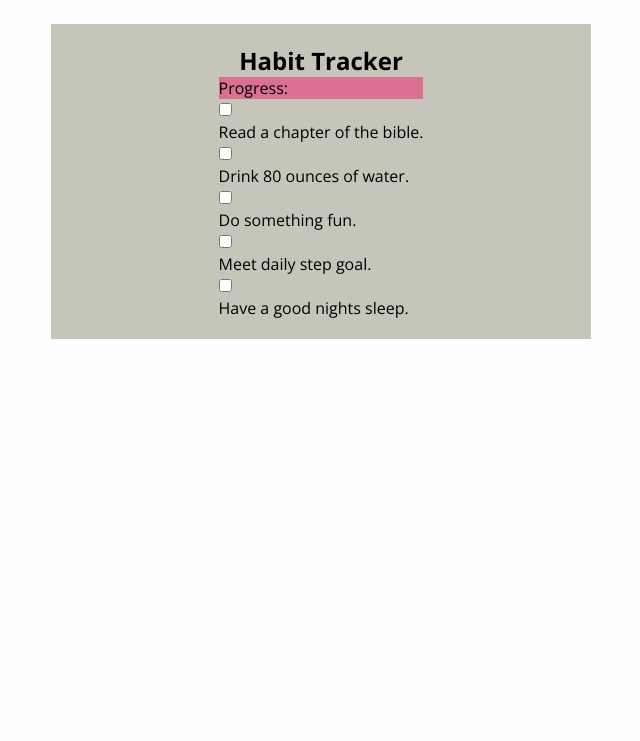
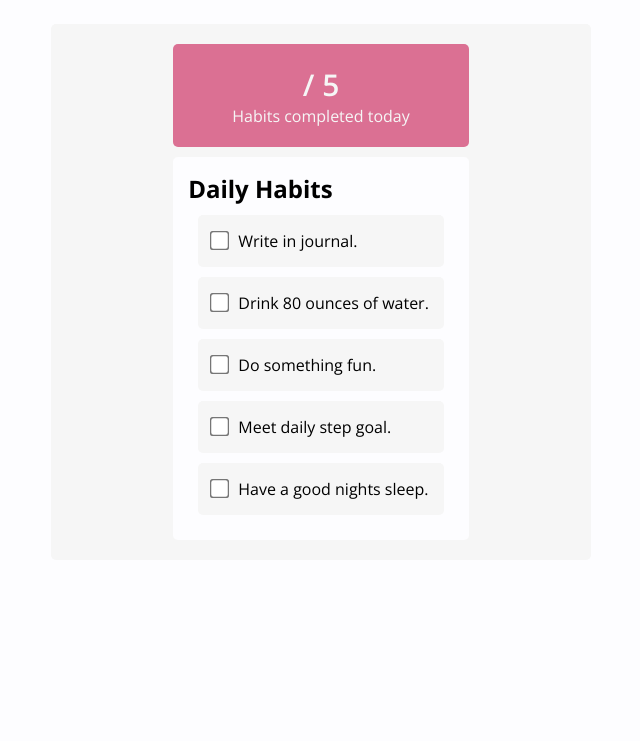
Before and after one commit to kpuzzonia/hw-habit-tracker, a plain HTML site: page index.html in a window 1280 px wide. Shown: the part 59-800 px from the top of the page, without its empty margins (319-959 px from the left). Drawn offline with nearby package versions, Linux system fonts and the light colour scheme.

Commit message:
More updating of styling

```diff
--- a/index.html
+++ b/index.html
@@ -8,38 +8,52 @@
 </head>
 <body>
     <header>
-        <h1>Holy Woman Glow Up</h1>
+        <h1>Habit Tracker</h1>
     </header>
 
     <main>
 
         <section id="habit-tracker" class="card">
-            <h2>Habit Tracker</h2>
             <div id="habit-tracker-container">
-                <div id="progress">Progress:</div>
+                <div id="progress">
+                    <p id="counter-display"><spa id="counter"></span> / 5</p>
+                    <p>Habits completed today</p>
+                </div>
                 <div id="habits">
+                    <h2>
+                        Daily Habits
+                    </h2>
                     <ul>
                         <li>
-                            <label for="habit1"><input type="checkbox" id="habit1"><li>Read a chapter of the bible.</li>
+                            <label for="habit1">
+                                <input type="checkbox" id="habit1"><span> Write in journal.</span>
                             </label>
                         </li>
 
+                        <li>
+                            <label for="habit2">
+                                <input type="checkbox" id="habit2"><span> Drink 80 ounces of water.</span>
+                            </label>
+                        </li>
 
-                        <label for="habit2">
-                            <input type="checkbox" id="habit2"><li>Drink 80 ounces of water.</li>
-                        </label>
+                        <li>
+                            <label for="habit3">
+                                <input type="checkbox" id="habit3"><span> Do something fun.</span>
+                            </label>
+                        </li>
 
-                        <label for="habit3">
-                            <input type="checkbox" id="habit3"><li>Do something fun.</li>
-                        </label>
+                        <li>
+                            <label for="habit4">
+                                <input type="checkbox" id="habit4"><span> Meet daily step goal.</span>
+                            </label>
+                        </li>
 
-                        <label for="habit4">
-                            <input type="checkbox" id="habit4"><li>Meet daily step goal.</li>
-                        </label>
+                        <li>
+                            <label for="habit5">
+                                <input type="checkbox" id="habit5"><span> Have a good nights sleep.</span>
+                            </label>
+                        </li>
 
-                        <label for="habit5">
-                            <input type="checkbox" id="habit5"><li>Have a good nights sleep.</li>
-                        </label>
 
                     </ul>
                 </div>
--- a/styles.css
+++ b/styles.css
@@ -4,6 +4,20 @@
     margin: 0;
     padding: 0;
     font-family: 'Open Sans', sans-serif;
+    border-radius: 5px;
+}
+
+#progress {
+    padding: 20px;
+    text-align: center;
+    margin-bottom: 10px;
+    font-size: 16px;
+    color: #f6f6f6;
+}
+
+#counter-display {
+    font-weight: 600;
+    font-size: 30px;
 }
 
 ul {
@@ -18,11 +32,11 @@ body {
 }
 
 h1 {
-    color: #546a7B;
+    color: #452c63;
 }
 
 .card {
-    background-color: #C6C5B9;
+    background-color: #f6f6f6;
     margin: 40px;
     padding: 20px;
     display: flex;
@@ -31,6 +45,22 @@ h1 {
     width: 500px;
 }
 
+#habits {
+    background-color: #FDFDFF;
+    padding: 15px;
+}
+
 #progress {
     background-color: palevioletred;
 }
+
+li {
+    background-color: #f6f6f6;
+    margin: 10px;
+    padding: 15px;
+}
+
+input[type="checkbox"] {
+  transform: scale(1.5);
+  margin-right: 8px;
+}
```
